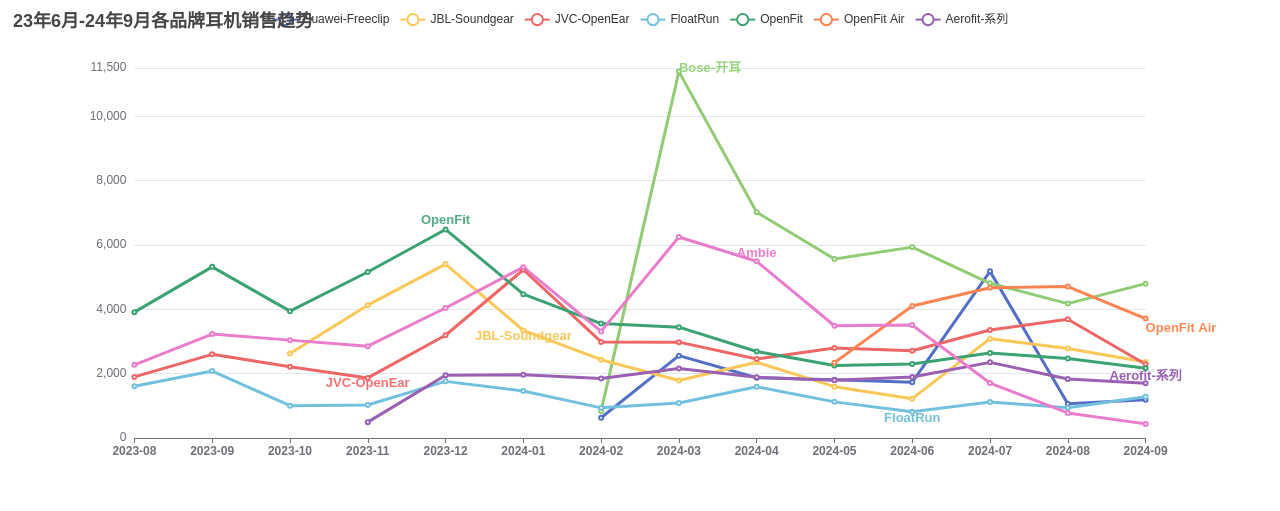
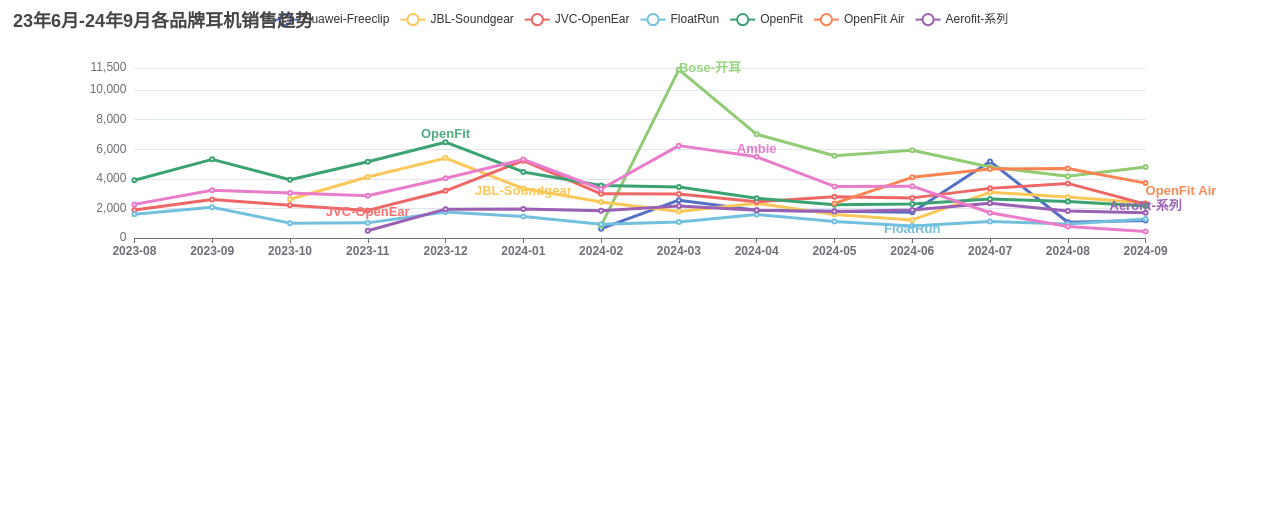
Before and after one commit to CleanTian20/echarts-demo, a plain HTML site: page index.html in a window 1280 px wide. Drawn offline with Linux system fonts and the light colour scheme.

Commit message:
Update index.html

```diff
--- a/index.html
+++ b/index.html
@@ -8,7 +8,7 @@
 </head>
 <body>
   <!-- 为 ECharts 准备一个 DOM -->
-  <div id="main" style="width: 100%; height: 500px;"></div>
+  <div id="main" style="width: 100%; height: 300px;"></div>
 
   <script type="text/javascript">
     // 基于准备好的dom，初始化echarts实例
```
